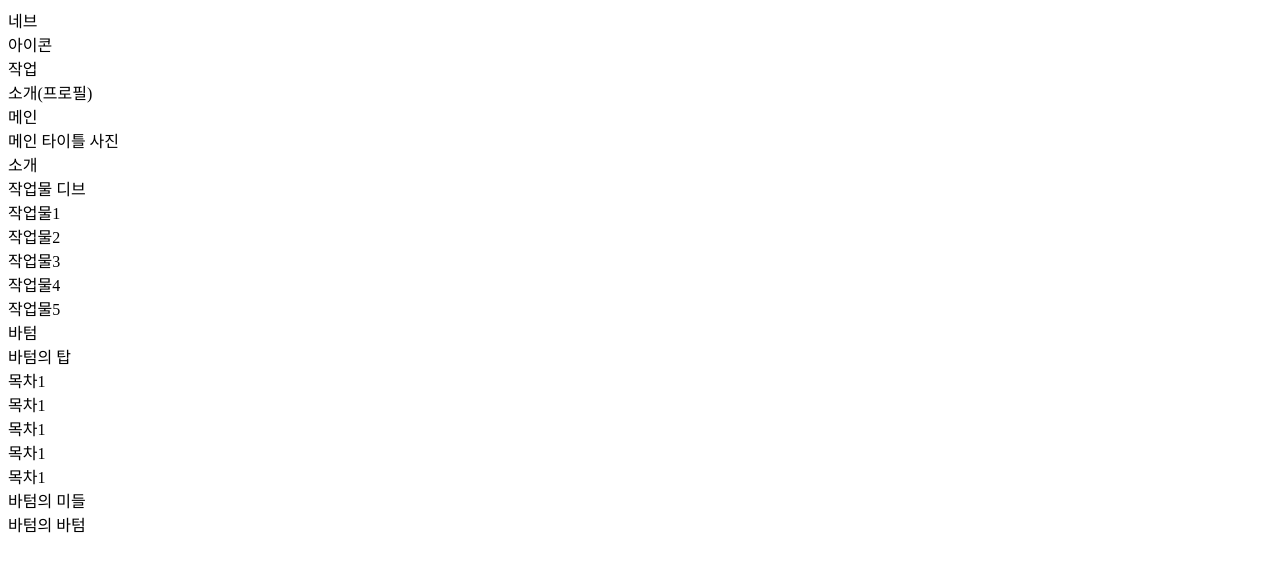
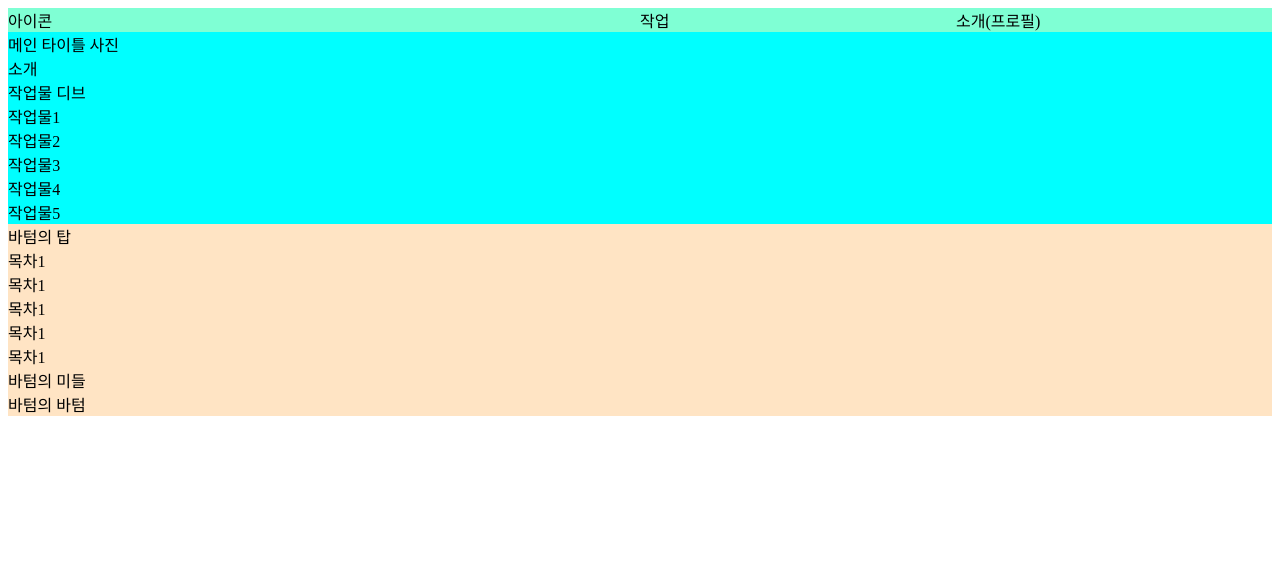
Before and after one commit to Leehyunmin04/leehm_portfolio, a plain HTML site: page index.html in a window 1280 px wide. Drawn offline with Linux system fonts and the light colour scheme.

Commit message:
스타일 시작

```diff
--- a/index.html
+++ b/index.html
@@ -4,16 +4,19 @@
     <meta charset="UTF-8" />
     <meta name="viewport" content="width=device-width, initial-scale=1.0" />
     <title>포폴</title>
+    <link rel="stylesheet" href="./style/style.css" />
   </head>
   <body>
-    <div>
-      네브
-      <div>아이콘</div>
-      <div>작업</div>
-      <div>소개(프로필)</div>
+    <div class="nav">
+      <div class="nav_left">
+        <div>아이콘</div>
+      </div>
+      <div class="nav_right">
+        <div>작업</div>
+        <div>소개(프로필)</div>
+      </div>
     </div>
-    <div>
-      메인
+    <div class="main">
       <div>메인 타이틀 사진</div>
       <div>소개</div>
       <div>
@@ -25,8 +28,7 @@
         <div>작업물5</div>
       </div>
     </div>
-    <div>
-      바텀
+    <div class="bottom">
       <div>
         바텀의 탑
         <div>목차1</div>
--- /dev/null
+++ b/style/style.scss
@@ -0,0 +1,21 @@
+* {
+  box-sizing: border-box;
+}
+
+.nav {
+  background-color: aquamarine;
+  display: grid;
+  grid-template-columns: 1fr 1fr;
+  &_right {
+    display: grid;
+    grid-template-columns: 1fr 1fr;
+  }
+}
+
+.main {
+  background-color: aqua;
+}
+
+.bottom {
+  background-color: bisque;
+}
```
Also changed, not shown: style/style.css (added).
